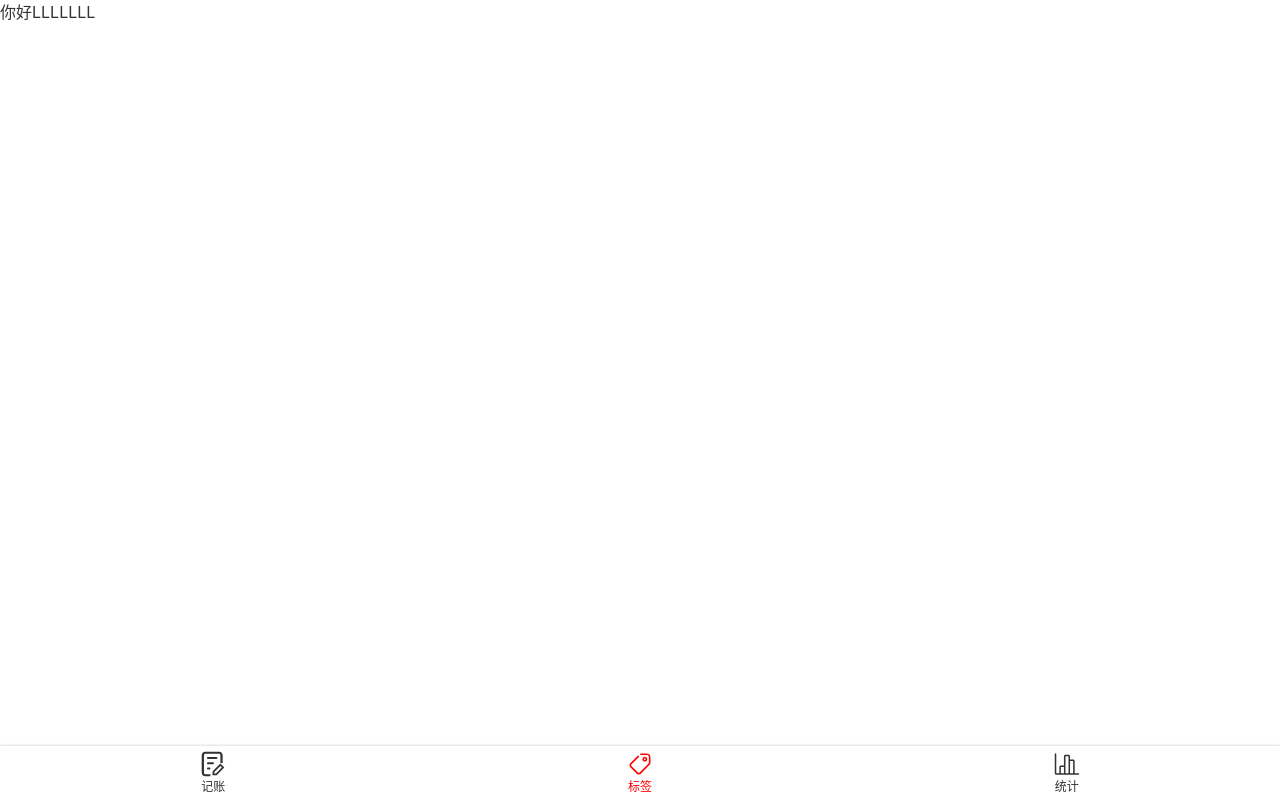
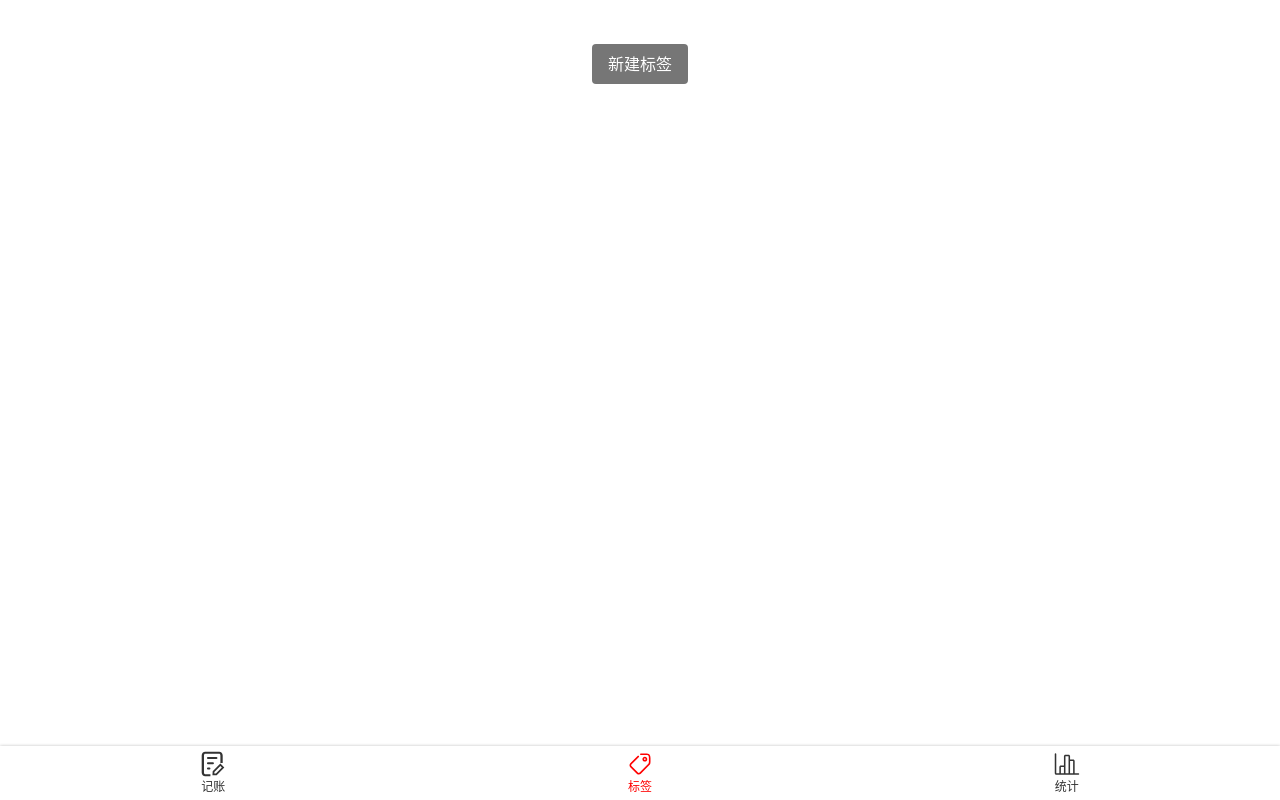
Before and after one commit to ertigers/HuHuLog-vue, a Vue app: page /#/labels in a window 1280 px wide. Built offline with nearby package versions, Linux system fonts and the light colour scheme.

Commit message:
update labels

```diff
--- a/src/model.ts
+++ b/src/models/recordListModel.ts
@@ -1,5 +1,5 @@
 const localStorageKeyName = 'recordList'
-const model = {
+const recordListModel = {
   fetch() {
     return JSON.parse(window.localStorage.getItem(localStorageKeyName) || '[]') as RecordItem
   },
@@ -10,4 +10,4 @@
     return JSON.parse(JSON.stringify(data))
   }
 }
-export default model
+export default recordListModel
--- /dev/null
+++ b/src/models/tagListModel.ts
@@ -0,0 +1,23 @@
+const localStorageKeyName = 'tagList'
+type TagListModel = {
+  data: string[]
+  fetch:()=>string[]
+  create:(name:string)=>string
+  save:()=>void
+}
+const tagListModel:TagListModel = {
+  data:[],
+  fetch() {
+    this.data = JSON.parse(window.localStorage.getItem(localStorageKeyName) || '[]')
+    return this.data
+  },
+  create(name:string) {
+    this.data.push(name)
+    this.save()
+    return name
+  },
+  save() {
+    window.localStorage.setItem(localStorageKeyName,JSON.stringify(this.data))
+  },
+}
+export default tagListModel
--- /dev/null
+++ b/src/views/labels/components/Button.vue
@@ -0,0 +1,30 @@
+<template>
+  <button class="button"
+          @click="$emit('click', $event)">
+    <slot/>
+  </button>
+</template>
+
+<script lang="ts">
+  import Vue from 'vue';
+  import {Component} from 'vue-property-decorator';
+  @Component
+  export default class Button extends Vue {
+  }
+</script>
+
+<style lang="scss" scoped>
+  .button {
+    background: #767676;
+    color: white;
+    border-radius: 4px;
+    border: none;
+    height: 40px;
+    padding: 0 16px;
+    &-wrapper {
+      text-align: center;
+      padding: 16px;
+      margin-top: 44-16px;
+    }
+  }
+</style>
--- a/src/views/labels/index.vue
+++ b/src/views/labels/index.vue
@@ -1,17 +1,78 @@
 <template>
-  <div>
-    <Layout>
-      <p>你好LLLLLLL</p>
-    </Layout>
-  </div>
+  <Layout>
+    <div class="tags">
+      <router-link class="tag"
+                   v-for="tag in tags" :key="tag.id"
+                   :to="`/labels/edit/${tag.id}`">
+        <span>{{tag.name}}</span>
+        <Icon name="right"/>
+      </router-link>
+    </div>
+    <div class="createTag-wrapper">
+      <Button class="createTag"
+              @click="createTag">
+        新建标签
+      </Button>
+    </div>
+  </Layout>
 </template>
 
-<script lang="ts">
-export default {
-  name:'Labels'
-}
+// <script lang="ts">
+  import Vue from 'vue';
+  import {Component} from 'vue-property-decorator';
+  import tagListModel from '@/models/tagListModel.js';
+  import Button from '@/views/labels/components/Button.vue';
+  tagListModel.fetch();
+  @Component({components: {Button}})
+  export default class Labels extends Vue {
+    tags = tagListModel.data;
+    createTag() {
+      const name = window.prompt('请输出标签名');
+      console.log(name);
+
+      if (name) {
+        const message = tagListModel.create(name);
+        console.log(message);
+        if (message === 'duplicated') {
+          window.alert('标签名重复了');
+        } else if (message === 'success') {
+          window.alert('添加成功');
+        }
+      }
+    }
+  }
 </script>
 
 <style lang="scss" scoped>
-
+  .tags {
+    background: white;
+    font-size: 16px;
+    padding-left: 16px;
+    > .tag {
+      min-height: 44px;
+      display: flex;
+      align-items: center;
+      justify-content: space-between;
+      border-bottom: 1px solid #e6e6e6;
+      svg {
+        width: 18px;
+        height: 18px;
+        color: #666;
+        margin-right: 16px;
+      }
+    }
+  }
+  .createTag {
+    background: #767676;
+    color: white;
+    border-radius: 4px;
+    border: none;
+    height: 40px;
+    padding: 0 16px;
+    &-wrapper {
+      text-align: center;
+      padding: 16px;
+      margin-top: 44-16px;
+    }
+  }
 </style>
--- a/src/views/money/index.vue
+++ b/src/views/money/index.vue
@@ -10,7 +10,7 @@
 <script lang="ts">
 import Vue from 'vue'
 import {Component, Watch} from 'vue-property-decorator'
-import model from '@/model.ts'
+import recordListModel from '@/models/recordListModel.js'
 
 import Notes from '@/views/money/components/Notes.vue';
 import NumberPad from '@/views/money/components/NumberPad.vue';
@@ -39,13 +39,13 @@
     this.record.notes = value
   }
   saveRecord() {
-    const record2:RecordItem = model.clone(this.record)
+    const record2:RecordItem = recordListModel.clone(this.record)
     record2.createdAt = new Date()
     this.recordList.push(record2)
   }
   @Watch('recordList')
   onRecordListChange() {
-    model.save(this.recordList)
+    recordListModel.save(this.recordList)
   }
 
 }
```
Also changed, not shown: src/views/labels/edit.vue (added, +12 -0 lines), src/assets/icons/right.svg (added).
